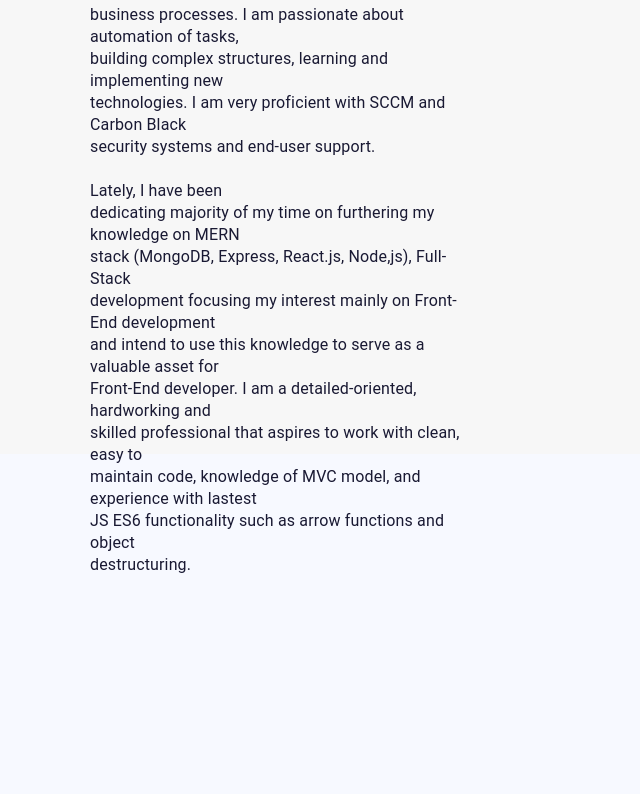
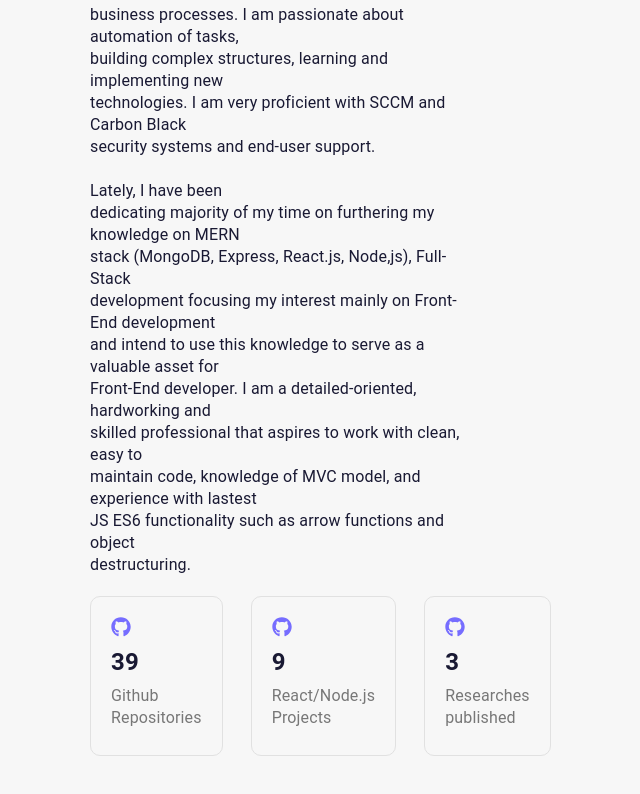
Before and after one commit to ViktorSheverdin/V2, a React (Create React App) app: page / in a window 1280 px wide. Shown: the part 1216-2010 px from the top of the page, without its empty margins (166-806 px from the left). Before the commit the page ends 1792 px from the top, so only its background shows below. Built offline with nearby package versions, Linux system fonts and the light colour scheme.

Commit message:
skills is close to be done

```diff
--- a/src/Pages/Skills/index.tsx
+++ b/src/Pages/Skills/index.tsx
@@ -1,6 +1,7 @@
 import { Box, Stack, Grid } from '@mui/material';
 import AboutMyself from '../../components/AboutMyself';
 import ProgressBar from '../../components/ProgressBar/ProgressBar';
+import SkillsAchivements from '../../components/SkillsAchivements';
 
 const Skills = () => {
   const skills = [
@@ -22,12 +23,14 @@
         sx={{
           width: '60%',
           marginBottom: '2.8rem',
-          height: '70vh',
         }}
       >
         <Grid container sx={{ height: '100%' }} columnSpacing={'1rem'}>
           <Grid item xs={12} md={6}>
-            <AboutMyself />
+            <Stack direction='column' spacing='2rem'>
+              <AboutMyself />
+              <SkillsAchivements />
+            </Stack>
           </Grid>
           <Grid item xs={12} md={6}>
             <Stack direction='column'>
--- /dev/null
+++ b/src/components/AchivementBox/index.tsx
@@ -0,0 +1,27 @@
+import { Box, Typography, Stack } from '@mui/material';
+
+const AchivementBox = ({ icon, amount, description }) => {
+  return (
+    <Stack
+      direction='column'
+      spacing='1rem'
+      sx={{
+        width: '16rem',
+        height: '16rem',
+        borderColor: 'primary.500',
+        borderWidth: '0.1rem',
+        borderStyle: 'solid',
+        borderRadius: '1rem',
+        padding: '2rem',
+      }}
+    >
+      <Box>{icon}</Box>
+      <Typography sx={{ fontSize: '2.4rem', fontWeight: '700' }}>
+        {amount}
+      </Typography>
+      <Typography sx={{ color: 'primary.700' }}>{description}</Typography>
+    </Stack>
+  );
+};
+
+export default AchivementBox;
--- /dev/null
+++ b/src/components/SkillsAchivements/index.tsx
@@ -0,0 +1,53 @@
+import { Stack } from '@mui/material';
+import AchivementBox from '../AchivementBox';
+import { FontAwesomeIcon } from '@fortawesome/react-fontawesome';
+import { faGithub } from '@fortawesome/free-brands-svg-icons';
+import theme from '../../config/material-theme';
+
+const SkillsAchivements = () => {
+  return (
+    <Stack direction='row' spacing='2.8rem'>
+      <AchivementBox
+        icon={
+          <FontAwesomeIcon
+            size='2x'
+            icon={faGithub}
+            style={{
+              color: `${theme.palette.primary.main}`,
+            }}
+          />
+        }
+        amount={39}
+        description={'Github Repositories'}
+      />
+      <AchivementBox
+        icon={
+          <FontAwesomeIcon
+            size='2x'
+            icon={faGithub}
+            style={{
+              color: `${theme.palette.primary.main}`,
+            }}
+          />
+        }
+        amount={9}
+        description={'React/Node.js Projects'}
+      />
+      <AchivementBox
+        icon={
+          <FontAwesomeIcon
+            size='2x'
+            icon={faGithub}
+            style={{
+              color: `${theme.palette.primary.main}`,
+            }}
+          />
+        }
+        amount={3}
+        description={'Researches published'}
+      />
+    </Stack>
+  );
+};
+
+export default SkillsAchivements;
--- a/src/config/material-theme.js
+++ b/src/config/material-theme.js
@@ -17,9 +17,9 @@
       200: '#f7f7f7',
       300: '#E0E0DE',
       400: '#6f6e89',
-      500: '#250f7f',
+      500: '#e1e1e1',
       600: '#191933',
-      700: '#f7f9ff',
+      700: '#777',
     },
     secondary: {
       main: '#88f3ff',
```
